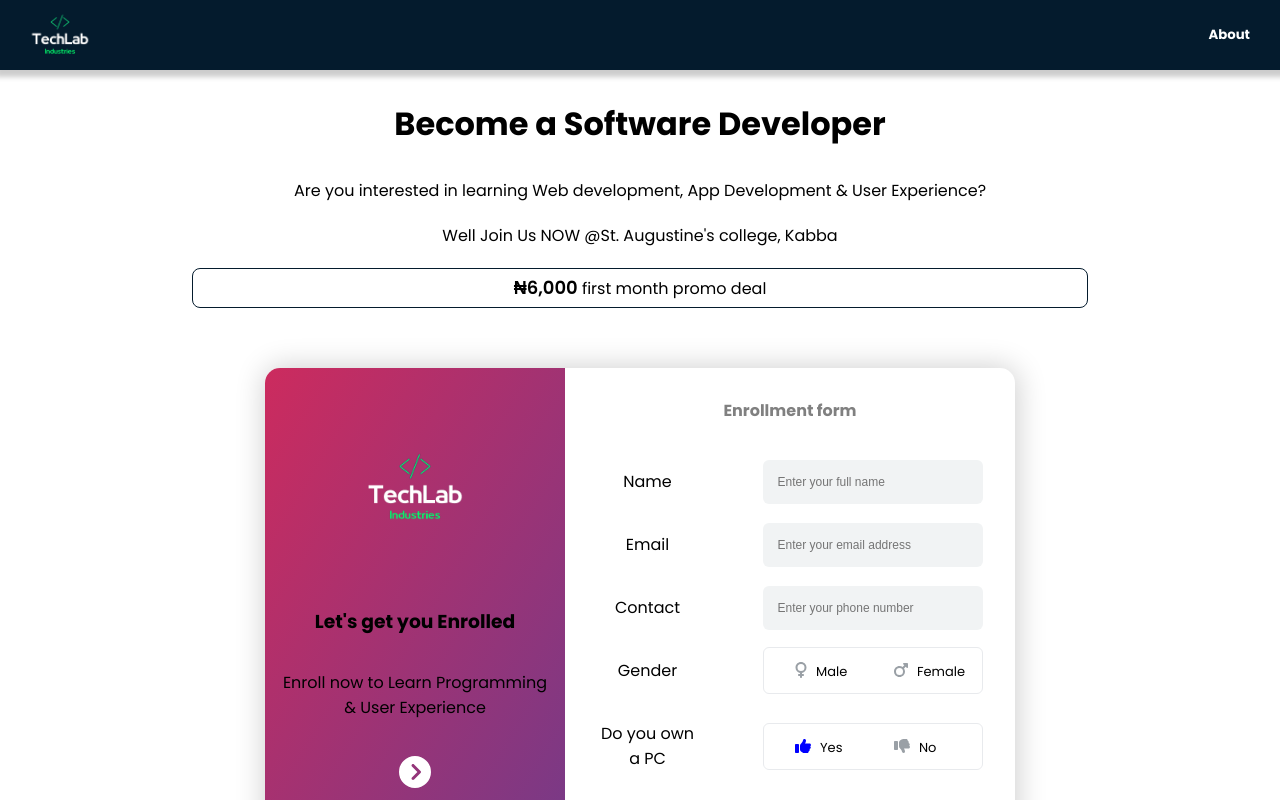
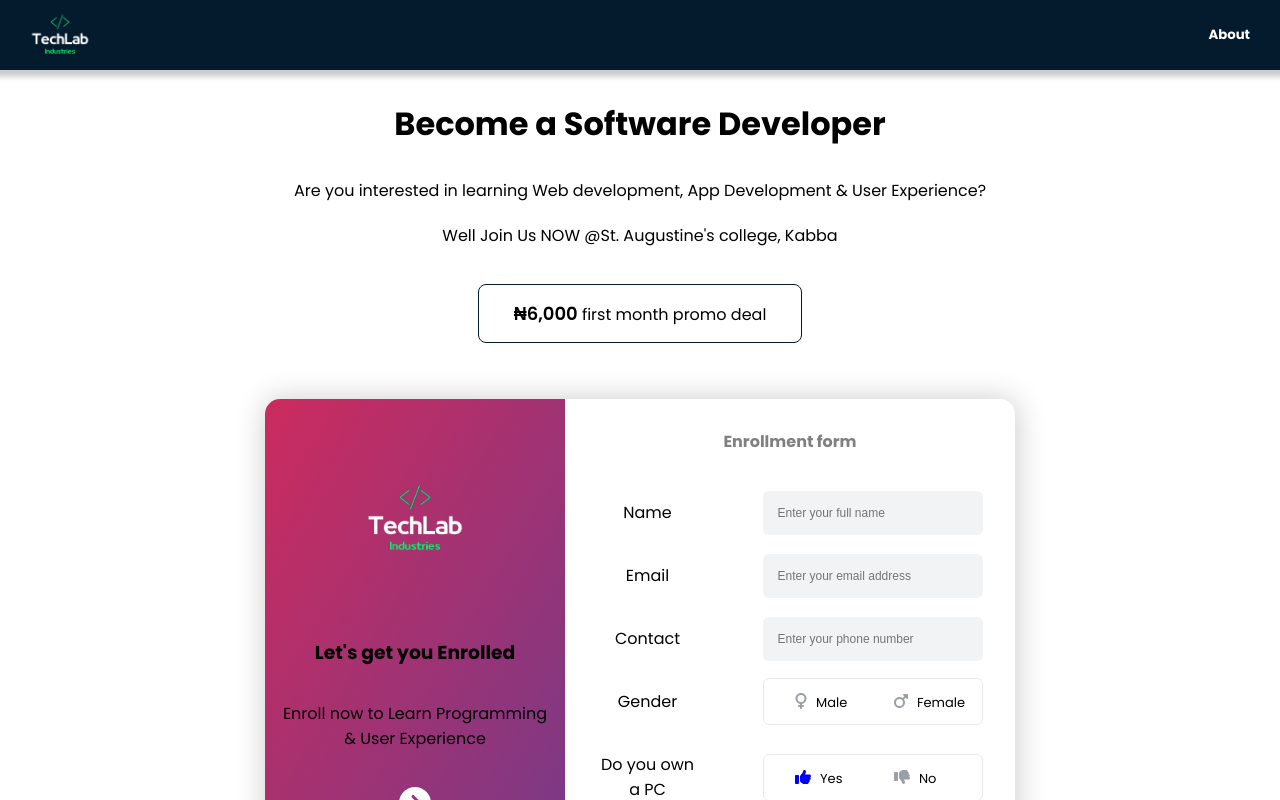
Before and after one commit to Dhannyphantom/learn-programming, a Next.js app: page / in a window 1280 px wide. Shown: the top 800 px of the page. Built offline with nearby package versions, Linux system fonts and the light colour scheme.

Commit message:
Ready for phase I production & Replaced the Lottie package due to bugs

```diff
--- a/components/Card/Card.js
+++ b/components/Card/Card.js
@@ -8,7 +8,7 @@ import Button from "../Button/Button";
 import formApi from "../../routes/formApi";
 import { formInitials, formValidation } from "../../constants/schema";
 import Modal from "../Modal/Modal";
-import Lottie from "react-lottie";
+import Lottie from "react-lottie-player";
 import { FontAwesomeIcon } from "@fortawesome/react-fontawesome";
 import loader from "../../public/lottie/two_line_circle_spinner.json";
 const boxData = [
@@ -43,12 +43,6 @@ const pcData = [
     selected: false,
   },
 ];
-
-const lottieOptions = {
-  loop: true,
-  autoplay: true,
-  animationData: loader,
-};
 
 export default function Card() {
   const [modal, setModal] = useState({ vis: false });
@@ -128,7 +122,12 @@ export default function Card() {
             <Button form />
             {loading && (
               <div className={styles.loader}>
-                <Lottie options={lottieOptions} width={50} height={50} />
+                <Lottie
+                  loop
+                  animationData={loader}
+                  play
+                  style={{ width: 50, height: 50 }}
+                />
               </div>
             )}
           </div>
--- a/components/Info/Info.js
+++ b/components/Info/Info.js
@@ -9,6 +9,7 @@ export default function Info() {
         Experience?
       </p>
       <p>Well Join Us NOW @{`St. Augustine's`} college, Kabba</p>
+      <div className={styles.priceContainer}>
         <p className={styles.priceText}>
           <small className={styles.price}>
             {String.fromCharCode("0x20A6")}6,000
@@ -16,5 +17,6 @@ export default function Info() {
           first month promo deal
         </p>
       </div>
+    </div>
   );
 }
--- a/components/Info/Info.module.css
+++ b/components/Info/Info.module.css
@@ -13,10 +13,18 @@
   font-weight: 600;
 }
 
+.priceContainer {
+  display: flex;
+  flex-direction: column;
+  justify-content: center;
+  align-items: center;
+}
+
 .priceText {
+  display: inline-block;
   border: 1px solid #041b2d;
-  padding: 6px;
-  margin: 0 auto;
+  padding: 15px 35px;
+  text-align: center;
   border-radius: 8px;
   cursor: default;
 }
--- a/models/User.js
+++ b/models/User.js
@@ -20,11 +20,13 @@ const userSchema = new Schema({
   gender: {
     type: String,
     required: true,
+    lowercase: true,
     enum: ["male", "Male", "female", "Female"],
   },
   hasPC: {
     type: String,
     required: true,
+    lowercase: true,
     enum: ["yes", "Yes", "No", "no"],
   },
 });
--- a/package.json
+++ b/package.json
@@ -23,7 +23,7 @@
     "next": "12.1.6",
     "react": "18.2.0",
     "react-dom": "18.2.0",
-    "react-lottie": "^1.2.3",
+    "react-lottie-player": "^1.4.3",
     "yup": "^0.32.11"
   },
   "devDependencies": {
```
Also changed, not shown: 2 other files (tests, documents, lock files or other folders). Lines whose indentation alone changed are shown as unchanged.
